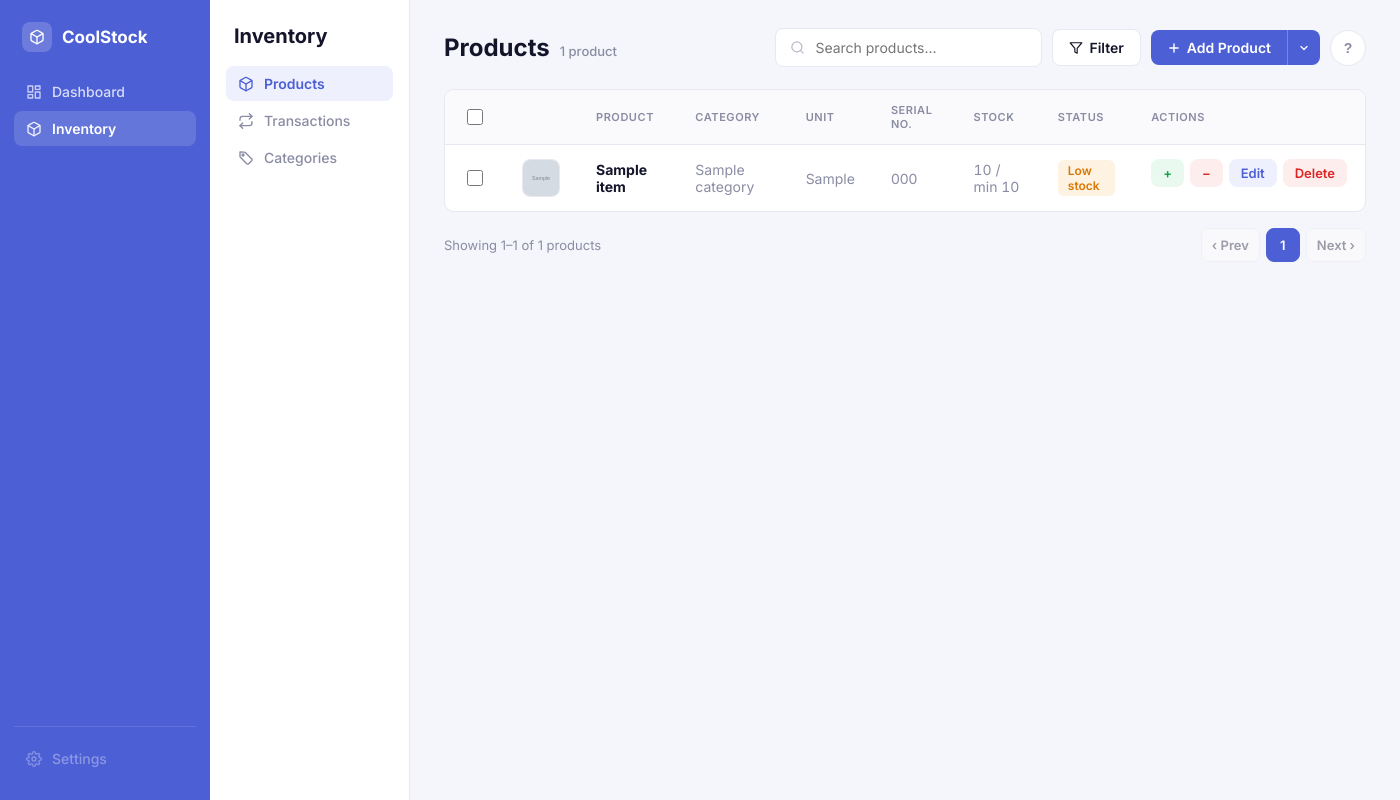
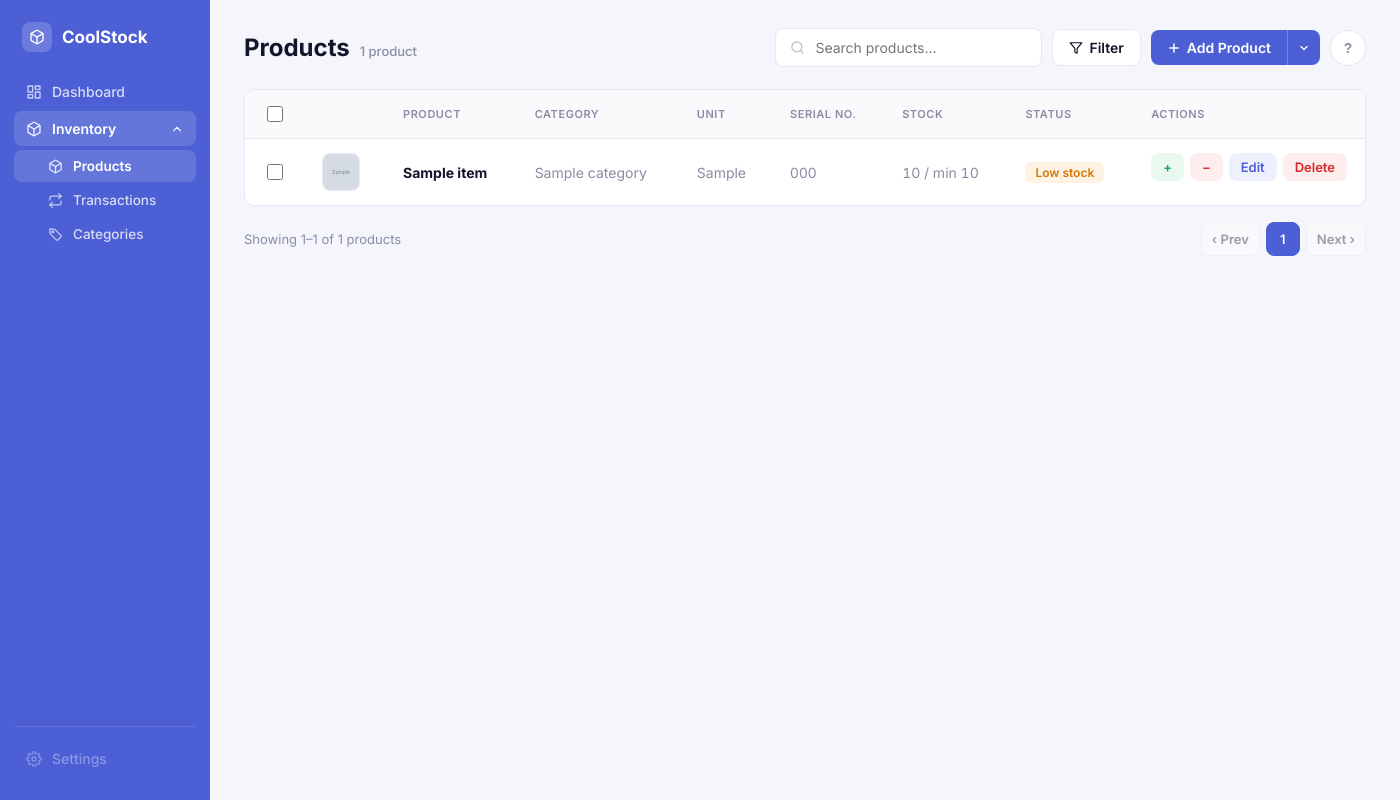
Before and after one commit to rjayibina/coolstock, a PHP site: page /index.php?module=products&action=index in a window 1400 px wide. Run offline with PHP 8.4, Linux system fonts and the light colour scheme; tables that the repository leaves empty hold one stand-in row (values such as "Sample post"); grey boxes marked "Sample" are stand-in pictures.

Commit message:
added updates + removed aside panel

```diff
--- a/Controllers/InventoryItemController.php
+++ b/Controllers/InventoryItemController.php
@@ -1,6 +1,7 @@
 <?php
 require_once __DIR__ . '/../Models/InventoryItem.php';
 require_once __DIR__ . '/../Models/Category.php';
+require_once __DIR__ . '/../Models/Transaction.php';
 require_once __DIR__ . '/../Helpers/SpreadsheetReader.php';
 
 /**
@@ -12,12 +13,14 @@ class InventoryItemController
 {
     private InventoryItem $item;
     private Category $category;
+    private Transaction $transaction;
     private string $uploadDir;
 
     public function __construct()
     {
         $this->item = new InventoryItem();
         $this->category = new Category();
+        $this->transaction = new Transaction();
         $this->uploadDir = __DIR__ . '/../assets/uploads/products/';
     }
 
@@ -98,6 +101,10 @@ class InventoryItemController
                     $this->item->image_path = $imagePath;
 
                     if ($this->item->create()) {
+                        $newItemId = $this->item->lastInsertId();
+                        if ($this->item->quantity_on_hand > 0) {
+                            $this->logAutoTransaction($newItemId, 'stock_in', $this->item->quantity_on_hand, 'Initial stock on product creation.');
+                        }
                         header("Location: index.php?module=products&action=index&status=created");
                         exit;
                     }
@@ -135,7 +142,15 @@ class InventoryItemController
                     $this->hydrate($this->item, $_POST);
                     $this->item->image_path = $imagePath;
 
+                    $oldQuantity = (int) ($existing['quantity_on_hand'] ?? 0);
+                    $newQuantity = (int) $this->item->quantity_on_hand;
+
                     if ($this->item->update()) {
+                        if ($newQuantity !== $oldQuantity) {
+                            $delta = $newQuantity - $oldQuantity;
+                            $type = $delta > 0 ? 'stock_in' : 'stock_out';
+                            $this->logAutoTransaction($id, $type, abs($delta), 'Stock adjusted via product edit.');
+                        }
                         header("Location: index.php?module=products&action=index&status=updated");
                         exit;
                     }
@@ -303,6 +318,21 @@ class InventoryItemController
     }
 
     /** Shared validation for create + edit */
+    /** Logs a system-generated transaction (source='auto') - used when a product
+     *  is created with starting stock, or its quantity changes via direct edit.
+     *  Unlike manually logged transactions, these don't adjust stock themselves
+     *  (the create/update call already did that) - they're a record only. */
+    private function logAutoTransaction(int $itemId, string $type, int $quantity, string $notes): void
+    {
+        $this->transaction->item_id = $itemId;
+        $this->transaction->transaction_type = $type;
+        $this->transaction->quantity = $quantity;
+        $this->transaction->technician_name = null;
+        $this->transaction->notes = $notes;
+        $this->transaction->source = 'auto';
+        $this->transaction->create();
+    }
+
     private function validate(array $input): ?string
     {
         if (trim($input['item_name'] ?? '') === '') {
--- a/Controllers/TransactionController.php
+++ b/Controllers/TransactionController.php
@@ -79,13 +79,19 @@ class TransactionController
         require __DIR__ . '/../Views/transactions/create.php';
     }
 
-    /** Delete a transaction and reverse its stock effect */
+    /** Delete a transaction and reverse its stock effect. Auto-generated
+     *  transactions (product creation / direct edits) can't be deleted here -
+     *  they're a record of something that already happened elsewhere. */
     public function delete(): void
     {
         $id = isset($_GET['id']) ? (int) $_GET['id'] : 0;
 
         if ($id > 0) {
             $record = $this->transaction->readOne($id);
+            if ($record && $record['source'] === 'auto') {
+                header("Location: index.php?module=transactions&action=index&status=auto_locked");
+                exit;
+            }
             if ($record) {
                 $reverseDelta = -Transaction::stockDelta($record['transaction_type'], (int) $record['quantity']);
                 $this->item->adjustQuantity((int) $record['item_id'], $reverseDelta);
--- a/Models/InventoryItem.php
+++ b/Models/InventoryItem.php
@@ -52,6 +52,12 @@ class InventoryItem
         $stmt->bindParam(':image_path', $this->image_path);
 
         return $stmt->execute();
+    }
+
+    /** The auto-increment id of the row just inserted by create() */
+    public function lastInsertId(): int
+    {
+        return (int) $this->conn->lastInsertId();
     }
 
     /** READ - all items, joined with category name, most recent first.
--- a/Models/Transaction.php
+++ b/Models/Transaction.php
@@ -25,6 +25,11 @@ class Transaction
     // field with a technician_id FK into a users/technicians table.
     public ?string $technician_name = null;
     public ?string $notes = null;
+    // 'manual' = logged from the Transactions page. 'auto' = generated by the
+    // system itself (product created with starting stock, or stock quantity
+    // edited directly on the product form). Auto rows can't be deleted from
+    // the UI since undoing them wouldn't reliably reverse-sync the product.
+    public string $source = 'manual';
 
     public function __construct()
     {
@@ -59,9 +64,9 @@ class Transaction
     public function create(): bool
     {
         $query = "INSERT INTO {$this->table}
-                    (item_id, transaction_type, quantity, technician_name, notes)
+                    (item_id, transaction_type, quantity, technician_name, notes, source)
                   VALUES
-                    (:item_id, :transaction_type, :quantity, :technician_name, :notes)";
+                    (:item_id, :transaction_type, :quantity, :technician_name, :notes, :source)";
 
         $stmt = $this->conn->prepare($query);
         $stmt->bindParam(':item_id', $this->item_id, PDO::PARAM_INT);
@@ -69,6 +74,7 @@ class Transaction
         $stmt->bindParam(':quantity', $this->quantity, PDO::PARAM_INT);
         $stmt->bindParam(':technician_name', $this->technician_name);
         $stmt->bindParam(':notes', $this->notes);
+        $stmt->bindParam(':source', $this->source);
 
         return $stmt->execute();
     }
--- a/Views/categories/view.php
+++ b/Views/categories/view.php
@@ -39,13 +39,12 @@ require __DIR__ . '/../partials/header.php';
                         <th>Unit</th>
                         <th>Stock</th>
                         <th>Status</th>
-                        <th style="width:110px;">Actions</th>
                     </tr>
                 </thead>
                 <tbody>
                     <?php if (empty($products)): ?>
                         <tr class="empty-row">
-                            <td colspan="5">No products in this category yet.</td>
+                            <td colspan="4">No products in this category yet.</td>
                         </tr>
                     <?php else: ?>
                         <?php foreach ($products as $p): ?>
@@ -61,9 +60,6 @@ require __DIR__ . '/../partials/header.php';
                                         <span class="badge" style="background:var(--success-bg);color:var(--success);">In stock</span>
                                     <?php endif; ?>
                                 </td>
-                                <td class="actions">
-                                    <a href="index.php?module=products&action=edit&id=<?= $p['item_id'] ?>" class="btn btn-edit btn-sm">Edit</a>
-                                </td>
                             </tr>
                         <?php endforeach; ?>
                     <?php endif; ?>
--- a/Views/partials/header.php
+++ b/Views/partials/header.php
@@ -28,8 +28,5 @@ $activeSubNav = $activeSubNav ?? '';
 </head>
 <body>
 <div class="app">
-    <?php require __DIR__ . '/sidebar-rail.php'; ?>
-    <?php if ($activeSection === 'inventory'): ?>
-        <?php require __DIR__ . '/sidebar-panel.php'; ?>
-    <?php endif; ?>
+    <?php require __DIR__ . '/sidebar.php'; ?>
     <main class="main">
--- a/Views/partials/sidebar-panel.php
+++ /dev/null
@@ -1,24 +0,0 @@
-<?php
-/**
- * Views/partials/sidebar-panel.php
- * Expects: $activeSubNav (string) - 'products' | 'transactions' | 'categories'
- */
-$activeSubNav = $activeSubNav ?? '';
-?>
-<aside class="panel">
-    <div class="panel-title">Inventory</div>
-    <nav>
-        <a href="index.php?module=products&action=index" class="panel-item <?= $activeSubNav === 'products' ? 'active' : '' ?>">
-            <svg width="16" height="16" viewBox="0 0 24 24" fill="none" stroke="currentColor" stroke-width="2" stroke-linecap="round" stroke-linejoin="round"><path d="M21 8a2 2 0 0 0-1-1.73l-7-4a2 2 0 0 0-2 0l-7 4A2 2 0 0 0 3 8v8a2 2 0 0 0 1 1.73l7 4a2 2 0 0 0 2 0l7-4A2 2 0 0 0 21 16z"/><polyline points="3.27 6.96 12 12.01 20.73 6.96"/><line x1="12" y1="22.08" x2="12" y2="12"/></svg>
-            Products
-        </a>
-        <a href="index.php?module=transactions&action=index" class="panel-item <?= $activeSubNav === 'transactions' ? 'active' : '' ?>">
-            <svg width="16" height="16" viewBox="0 0 24 24" fill="none" stroke="currentColor" stroke-width="2" stroke-linecap="round" stroke-linejoin="round"><path d="M17 1l4 4-4 4"/><path d="M3 11V9a4 4 0 0 1 4-4h14"/><path d="M7 23l-4-4 4-4"/><path d="M21 13v2a4 4 0 0 1-4 4H3"/></svg>
-            Transactions
-        </a>
-        <a href="index.php?module=categories&action=index" class="panel-item <?= $activeSubNav === 'categories' ? 'active' : '' ?>">
-            <svg width="16" height="16" viewBox="0 0 24 24" fill="none" stroke="currentColor" stroke-width="2" stroke-linecap="round" stroke-linejoin="round"><path d="M20.59 13.41 11 3.83A2 2 0 0 0 9.59 3.24L3 3v6.59a2 2 0 0 0 .59 1.41l9.58 9.59a2 2 0 0 0 2.83 0l4.59-4.59a2 2 0 0 0 0-2.83z"/><circle cx="7.5" cy="7.5" r="1.5"/></svg>
-            Categories
-        </a>
-    </nav>
-</aside>
--- a/Views/partials/sidebar-rail.php
+++ /dev/null
@@ -1,31 +0,0 @@
-<?php
-/**
- * Views/partials/sidebar-rail.php
- * Expects: $activeSection (string) - 'dashboard' | 'inventory' | 'settings'
- */
-$activeSection = $activeSection ?? '';
-?>
-<aside class="rail">
-    <div class="brand">
-        <span class="brand-mark">
-            <svg width="16" height="16" viewBox="0 0 24 24" fill="none" stroke="white" stroke-width="2" stroke-linecap="round" stroke-linejoin="round"><path d="M21 16V8a2 2 0 0 0-1-1.73l-7-4a2 2 0 0 0-2 0l-7 4A2 2 0 0 0 3 8v8a2 2 0 0 0 1 1.73l7 4a2 2 0 0 0 2 0l7-4A2 2 0 0 0 21 16z"/><polyline points="3.27 6.96 12 12.01 20.73 6.96"/><line x1="12" y1="22.08" x2="12" y2="12"/></svg>
-        </span>
-        CoolStock
-    </div>
-
-    <a href="index.php?module=dashboard" class="nav-item <?= $activeSection === 'dashboard' ? 'active' : '' ?>">
-        <svg width="16" height="16" viewBox="0 0 24 24" fill="none" stroke="currentColor" stroke-width="2" stroke-linecap="round" stroke-linejoin="round"><rect x="3" y="3" width="7" height="9"/><rect x="14" y="3" width="7" height="5"/><rect x="14" y="12" width="7" height="9"/><rect x="3" y="16" width="7" height="5"/></svg>
-        Dashboard
-    </a>
-    <a href="index.php?module=categories&action=index" class="nav-item <?= $activeSection === 'inventory' ? 'active' : '' ?>">
-        <svg width="16" height="16" viewBox="0 0 24 24" fill="none" stroke="currentColor" stroke-width="2" stroke-linecap="round" stroke-linejoin="round"><path d="M21 8a2 2 0 0 0-1-1.73l-7-4a2 2 0 0 0-2 0l-7 4A2 2 0 0 0 3 8v8a2 2 0 0 0 1 1.73l7 4a2 2 0 0 0 2 0l7-4A2 2 0 0 0 21 16z"/><polyline points="3.27 6.96 12 12.01 20.73 6.96"/><line x1="12" y1="22.08" x2="12" y2="12"/></svg>
-        Inventory
-    </a>
-
-    <div class="sidebar-footer">
-        <a href="#" class="nav-item disabled">
-            <svg width="16" height="16" viewBox="0 0 24 24" fill="none" stroke="currentColor" stroke-width="2" stroke-linecap="round" stroke-linejoin="round"><circle cx="12" cy="12" r="3"/><path d="M19.4 15a1.65 1.65 0 0 0 .33 1.82l.06.06a2 2 0 1 1-2.83 2.83l-.06-.06a1.65 1.65 0 0 0-1.82-.33 1.65 1.65 0 0 0-1 1.51V21a2 2 0 0 1-4 0v-.09A1.65 1.65 0 0 0 9 19.4a1.65 1.65 0 0 0-1.82.33l-.06.06a2 2 0 1 1-2.83-2.83l.06-.06a1.65 1.65 0 0 0 .33-1.82 1.65 1.65 0 0 0-1.51-1H3a2 2 0 0 1 0-4h.09A1.65 1.65 0 0 0 4.6 9a1.65 1.65 0 0 0-.33-1.82l-.06-.06a2 2 0 1 1 2.83-2.83l.06.06a1.65 1.65 0 0 0 1.82.33H9a1.65 1.65 0 0 0 1-1.51V3a2 2 0 0 1 4 0v.09a1.65 1.65 0 0 0 1 1.51 1.65 1.65 0 0 0 1.82-.33l.06-.06a2 2 0 1 1 2.83 2.83l-.06.06a1.65 1.65 0 0 0-.33 1.82V9a1.65 1.65 0 0 0 1.51 1H21a2 2 0 0 1 0 4h-.09a1.65 1.65 0 0 0-1.51 1z"/></svg>
-            Settings
-        </a>
-    </div>
-</aside>
--- /dev/null
+++ b/Views/partials/sidebar.php
@@ -0,0 +1,61 @@
+<?php
+/**
+ * Views/partials/sidebar.php
+ * Expects: $activeSection (string) - 'dashboard' | 'inventory' | 'settings'
+ *          $activeSubNav (string) - 'products' | 'transactions' | 'categories' when in inventory
+ */
+$activeSection = $activeSection ?? '';
+$activeSubNav = $activeSubNav ?? '';
+$inventoryOpen = $activeSection === 'inventory';
+?>
+<aside class="rail">
+    <div class="brand">
+        <span class="brand-mark">
+            <svg width="16" height="16" viewBox="0 0 24 24" fill="none" stroke="white" stroke-width="2" stroke-linecap="round" stroke-linejoin="round"><path d="M21 16V8a2 2 0 0 0-1-1.73l-7-4a2 2 0 0 0-2 0l-7 4A2 2 0 0 0 3 8v8a2 2 0 0 0 1 1.73l7 4a2 2 0 0 0 2 0l7-4A2 2 0 0 0 21 16z"/><polyline points="3.27 6.96 12 12.01 20.73 6.96"/><line x1="12" y1="22.08" x2="12" y2="12"/></svg>
+        </span>
+        CoolStock
+    </div>
+
+    <a href="index.php?module=dashboard" class="nav-item <?= $activeSection === 'dashboard' ? 'active' : '' ?>">
+        <svg width="16" height="16" viewBox="0 0 24 24" fill="none" stroke="currentColor" stroke-width="2" stroke-linecap="round" stroke-linejoin="round"><rect x="3" y="3" width="7" height="9"/><rect x="14" y="3" width="7" height="5"/><rect x="14" y="12" width="7" height="9"/><rect x="3" y="16" width="7" height="5"/></svg>
+        Dashboard
+    </a>
+
+    <button type="button" class="nav-item nav-group-toggle <?= $inventoryOpen ? 'active' : '' ?>" onclick="toggleInventoryMenu()">
+        <svg width="16" height="16" viewBox="0 0 24 24" fill="none" stroke="currentColor" stroke-width="2" stroke-linecap="round" stroke-linejoin="round"><path d="M21 8a2 2 0 0 0-1-1.73l-7-4a2 2 0 0 0-2 0l-7 4A2 2 0 0 0 3 8v8a2 2 0 0 0 1 1.73l7 4a2 2 0 0 0 2 0l7-4A2 2 0 0 0 21 16z"/><polyline points="3.27 6.96 12 12.01 20.73 6.96"/><line x1="12" y1="22.08" x2="12" y2="12"/></svg>
+        <span style="flex:1;text-align:left;">Inventory</span>
+        <svg id="inventoryChevron" width="14" height="14" viewBox="0 0 24 24" fill="none" stroke="currentColor" stroke-width="2" stroke-linecap="round" stroke-linejoin="round" style="transform:rotate(<?= $inventoryOpen ? '180' : '0' ?>deg);"><polyline points="6 9 12 15 18 9"/></svg>
+    </button>
+
+    <div id="inventorySubmenu" class="nav-submenu" style="display:<?= $inventoryOpen ? 'block' : 'none' ?>;">
+        <a href="index.php?module=products&action=index" class="nav-subitem <?= $activeSubNav === 'products' ? 'active' : '' ?>">
+            <svg width="15" height="15" viewBox="0 0 24 24" fill="none" stroke="currentColor" stroke-width="2" stroke-linecap="round" stroke-linejoin="round"><path d="M21 8a2 2 0 0 0-1-1.73l-7-4a2 2 0 0 0-2 0l-7 4A2 2 0 0 0 3 8v8a2 2 0 0 0 1 1.73l7 4a2 2 0 0 0 2 0l7-4A2 2 0 0 0 21 16z"/><polyline points="3.27 6.96 12 12.01 20.73 6.96"/><line x1="12" y1="22.08" x2="12" y2="12"/></svg>
+            Products
+        </a>
+        <a href="index.php?module=transactions&action=index" class="nav-subitem <?= $activeSubNav === 'transactions' ? 'active' : '' ?>">
+            <svg width="15" height="15" viewBox="0 0 24 24" fill="none" stroke="currentColor" stroke-width="2" stroke-linecap="round" stroke-linejoin="round"><path d="M17 1l4 4-4 4"/><path d="M3 11V9a4 4 0 0 1 4-4h14"/><path d="M7 23l-4-4 4-4"/><path d="M21 13v2a4 4 0 0 1-4 4H3"/></svg>
+            Transactions
+        </a>
+        <a href="index.php?module=categories&action=index" class="nav-subitem <?= $activeSubNav === 'categories' ? 'active' : '' ?>">
+            <svg width="15" height="15" viewBox="0 0 24 24" fill="none" stroke="currentColor" stroke-width="2" stroke-linecap="round" stroke-linejoin="round"><path d="M20.59 13.41 11 3.83A2 2 0 0 0 9.59 3.24L3 3v6.59a2 2 0 0 0 .59 1.41l9.58 9.59a2 2 0 0 0 2.83 0l4.59-4.59a2 2 0 0 0 0-2.83z"/><circle cx="7.5" cy="7.5" r="1.5"/></svg>
+            Categories
+        </a>
+    </div>
+
+    <div class="sidebar-footer">
+        <a href="#" class="nav-item disabled">
+            <svg width="16" height="16" viewBox="0 0 24 24" fill="none" stroke="currentColor" stroke-width="2" stroke-linecap="round" stroke-linejoin="round"><circle cx="12" cy="12" r="3"/><path d="M19.4 15a1.65 1.65 0 0 0 .33 1.82l.06.06a2 2 0 1 1-2.83 2.83l-.06-.06a1.65 1.65 0 0 0-1.82-.33 1.65 1.65 0 0 0-1 1.51V21a2 2 0 0 1-4 0v-.09A1.65 1.65 0 0 0 9 19.4a1.65 1.65 0 0 0-1.82.33l-.06.06a2 2 0 1 1-2.83-2.83l.06-.06a1.65 1.65 0 0 0 .33-1.82 1.65 1.65 0 0 0-1.51-1H3a2 2 0 0 1 0-4h.09A1.65 1.65 0 0 0 4.6 9a1.65 1.65 0 0 0-.33-1.82l-.06-.06a2 2 0 1 1 2.83-2.83l.06.06a1.65 1.65 0 0 0 1.82.33H9a1.65 1.65 0 0 0 1-1.51V3a2 2 0 0 1 4 0v.09a1.65 1.65 0 0 0 1 1.51 1.65 1.65 0 0 0 1.82-.33l.06-.06a2 2 0 1 1 2.83 2.83l-.06.06a1.65 1.65 0 0 0-.33 1.82V9a1.65 1.65 0 0 0 1.51 1H21a2 2 0 0 1 0 4h-.09a1.65 1.65 0 0 0-1.51 1z"/></svg>
+            Settings
+        </a>
+    </div>
+</aside>
+<script>
+// No open/close animation yet - plain instant toggle (revisit once real data/usage patterns are in)
+function toggleInventoryMenu() {
+    const submenu = document.getElementById('inventorySubmenu');
+    const chevron = document.getElementById('inventoryChevron');
+    const isOpen = submenu.style.display !== 'none';
+    submenu.style.display = isOpen ? 'none' : 'block';
+    chevron.style.transform = isOpen ? 'rotate(0deg)' : 'rotate(180deg)';
+}
+</script>
--- a/Views/products/index.php
+++ b/Views/products/index.php
@@ -52,11 +52,11 @@ require __DIR__ . '/../partials/header.php';
                     </button>
                     <div id="addProductMenu" class="dropdown-menu">
                         <a href="index.php?module=products&action=import">
-                            <svg width="14" height="14" viewBox="0 0 24 24" fill="none" stroke="currentColor" stroke-width="2" stroke-linecap="round" stroke-linejoin="round"><path d="M21 15v4a2 2 0 0 1-2 2H5a2 2 0 0 1-2-2v-4"/><polyline points="7 10 12 15 17 10"/><line x1="12" y1="15" x2="12" y2="3"/></svg>
+                            <svg width="14" height="14" viewBox="0 0 24 24" fill="none" stroke="currentColor" stroke-width="2" stroke-linecap="round" stroke-linejoin="round"><path d="M21 15v4a2 2 0 0 1-2 2H5a2 2 0 0 1-2-2v-4"/><polyline points="17 8 12 3 7 8"/><line x1="12" y1="3" x2="12" y2="15"/></svg>
                             Import
                         </a>
                         <a href="index.php?module=products&action=export&category_id=<?= urlencode($currentCategory) ?>&stock_status=<?= urlencode($currentStockStatus) ?>&has_serial=<?= urlencode($currentSerial) ?>">
-                            <svg width="14" height="14" viewBox="0 0 24 24" fill="none" stroke="currentColor" stroke-width="2" stroke-linecap="round" stroke-linejoin="round"><path d="M21 15v4a2 2 0 0 1-2 2H5a2 2 0 0 1-2-2v-4"/><polyline points="17 8 12 3 7 8"/><line x1="12" y1="3" x2="12" y2="15"/></svg>
+                            <svg width="14" height="14" viewBox="0 0 24 24" fill="none" stroke="currentColor" stroke-width="2" stroke-linecap="round" stroke-linejoin="round"><path d="M21 15v4a2 2 0 0 1-2 2H5a2 2 0 0 1-2-2v-4"/><polyline points="7 10 12 15 17 10"/><line x1="12" y1="15" x2="12" y2="3"/></svg>
                             Export
                         </a>
                     </div>
--- a/assets/css/style.css
+++ b/assets/css/style.css
@@ -44,55 +44,6 @@ body {
     display: flex;
     flex-direction: column;
     padding: 22px 14px;
-}
-
-/* .rail a:first-of-type {
-    display: none;
-} */
-
-/* ---------- Panel (secondary "Inventory" nav) ---------- */
-.panel {
-    width: 200px;
-    flex-shrink: 0;
-    background: #fff;
-    border-right: 1px solid var(--border);
-    padding: 24px 16px;
-}
-
-.panel-title {
-    font-size: 20px;
-    font-weight: 700;
-    color: var(--text-dark);
-    margin-bottom: 18px;
-    padding: 0 8px;
-}
-
-/* .panel .panel-item:nth-child(2) {
-    display: none;
-} */
-
-.panel-item {
-    display: flex;
-    align-items: center;
-    gap: 10px;
-    padding: 9px 12px;
-    border-radius: 8px;
-    color: var(--text-muted);
-    text-decoration: none;
-    font-size: 14px;
-    font-weight: 500;
-    margin-bottom: 2px;
-}
-
-.panel-item:hover {
-    background: #F5F6FB;
-    color: var(--text-dark);
-}
-
-.panel-item.active {
-    background: #EEF0FE;
-    color: var(--accent);
-    font-weight: 600;
 }
 
 .brand {
@@ -162,6 +113,45 @@ body {
     margin-top: auto;
     padding-top: 14px;
     border-top: 1px solid rgba(255, 255, 255, 0.12);
+}
+
+/* Inventory group toggle - same look as .nav-item but is a <button> */
+.nav-group-toggle {
+    width: 100%;
+    border: none;
+    background: none;
+    font-family: inherit;
+    cursor: pointer;
+}
+
+.nav-submenu {
+    margin: 2px 0 6px 0;
+}
+
+.nav-subitem {
+    display: flex;
+    align-items: center;
+    gap: 10px;
+    padding: 8px 12px 8px 34px;
+    border-radius: 8px;
+    color: var(--sidebar-text);
+    text-decoration: none;
+    font-size: 13.5px;
+    font-weight: 500;
+    margin-bottom: 2px;
+}
+
+.nav-subitem svg { flex-shrink: 0; opacity: 0.85; }
+
+.nav-subitem:hover {
+    background: rgba(255, 255, 255, 0.08);
+    color: #fff;
+}
+
+.nav-subitem.active {
+    background: var(--sidebar-bg-active);
+    color: var(--sidebar-text-active);
+    font-weight: 600;
 }
 
 /* ---------- Main area ---------- */
--- a/database/mister_aircon.sql
+++ b/database/mister_aircon.sql
@@ -34,6 +34,7 @@ CREATE TABLE transactions (
     quantity INT NOT NULL,
     technician_name VARCHAR(100) DEFAULT NULL,
     notes TEXT,
+    source ENUM('manual', 'auto') NOT NULL DEFAULT 'manual',
     created_at TIMESTAMP DEFAULT CURRENT_TIMESTAMP,
     FOREIGN KEY (item_id) REFERENCES inventory_items(item_id)
         ON UPDATE CASCADE
```
Also changed, not shown: Views/transactions/index.php (+16 -4 lines), database/migration_transaction_source.sql (added, +7 -0 lines), assets/uploads/products/product_6a5e069540bd46.26693498.jpg (renamed from assets/uploads/products/product_6a5dfdec914809.23972201.jpg), 3 other files.
